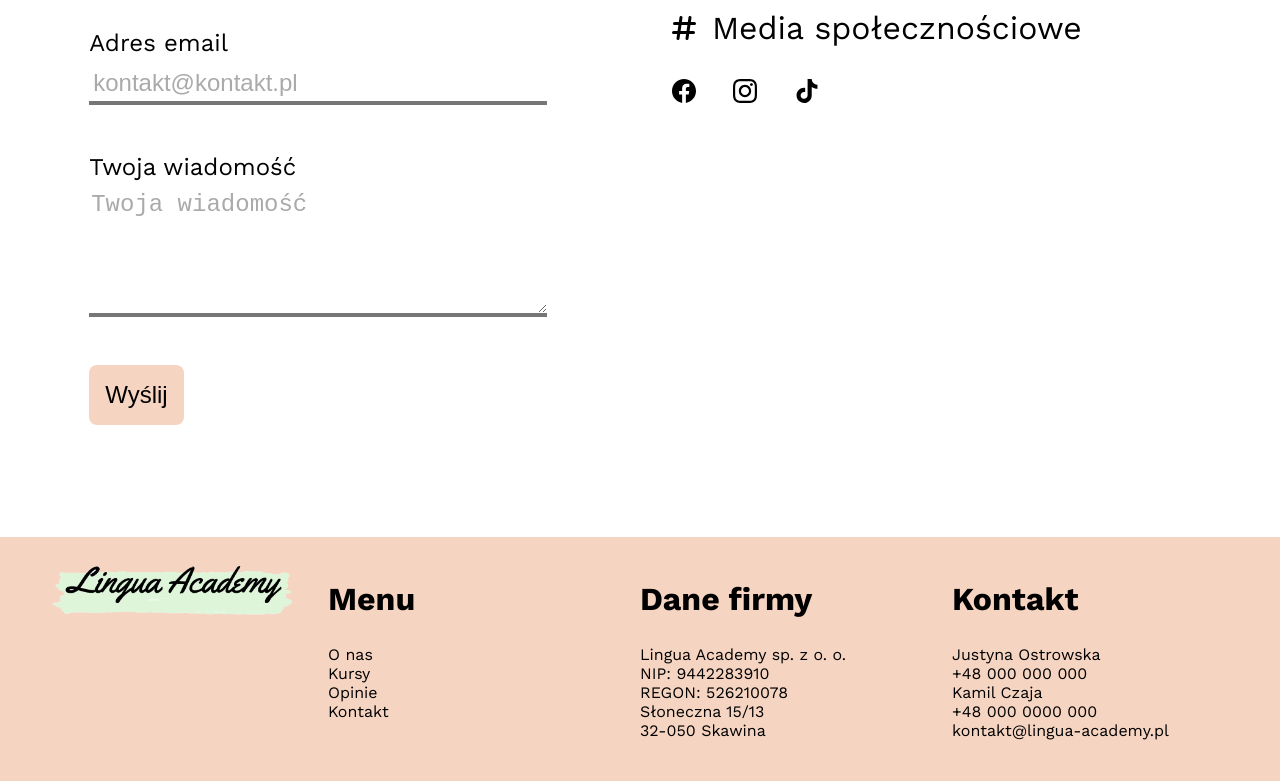
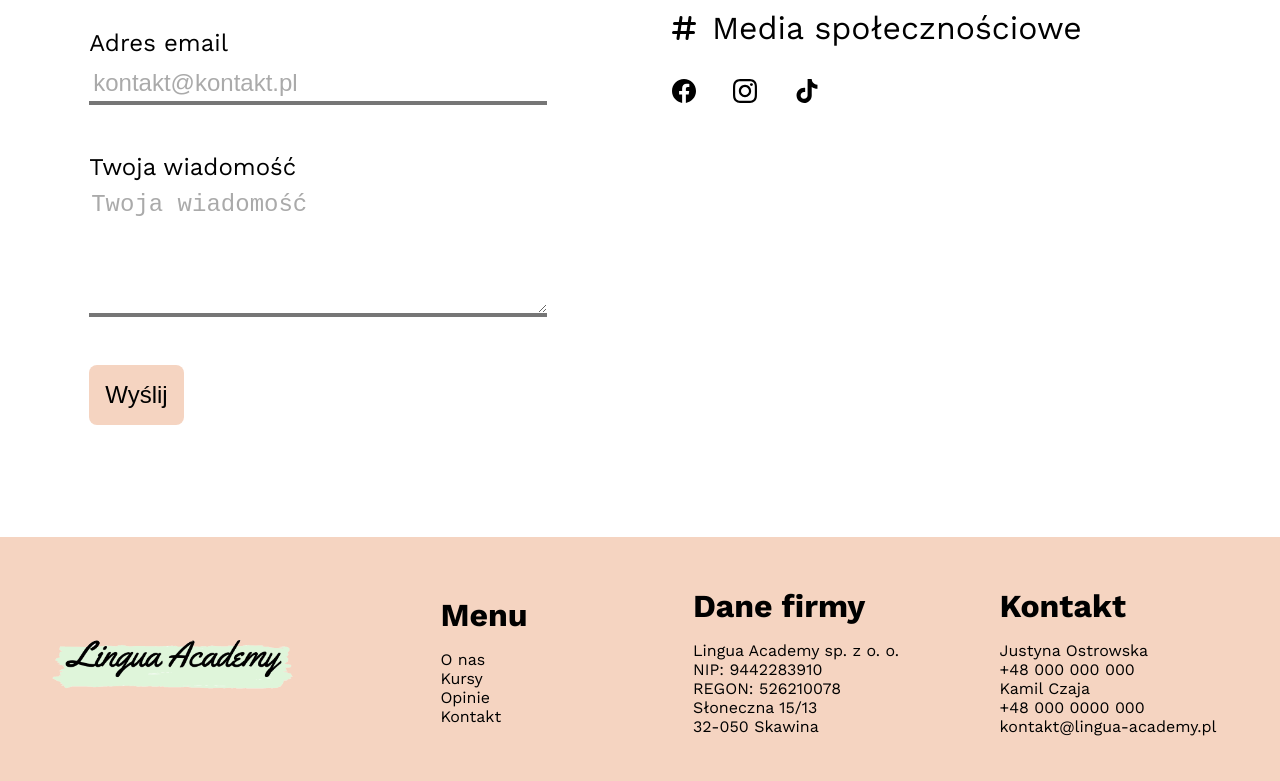
Before and after one commit to kamilczaja222/LinguaAcademy-portfolio, a website built with Parcel: page src/index.html in a window 1280 px wide. Shown: the part 3421-4202 px from the top of the page. Built offline with nearby package versions, Linux system fonts and the light colour scheme.

Commit message:
Footer responsiveness

```diff
--- a/src/index.html
+++ b/src/index.html
@@ -206,7 +206,10 @@
         </section>
     </main>
     <footer class="footer">
+        <div class="footer__box">
             <img class="footer__image" src="./images/logo_lingua.png" alt="logo Lingua Academy">
+        </div>
+        <article class="footer__box">
             <nav class="footer__nav">
                 <h2 class="footer__header">Menu</h2>
                 <ul class="footer__nav">
@@ -216,7 +219,9 @@
                     <li><a class="footer__link" href="#contact">Kontakt</a></li>
                 </ul>
             </nav>
-        <article class="footer__article">
+        </article>
+        <article class="footer__box">
+            <div>
                 <h2 class="footer__header">Dane firmy</h2>
                 <p class="footer__description">
                 Lingua Academy sp. z o. o.<br>
@@ -225,8 +230,10 @@
                 Słoneczna 15/13<br>
                 32-050 Skawina<br>
                 </p>
+            </div>
         </article>
-        <article class="footer__article">
+        <article class="footer__box">
+            <div>
                 <h2 class="footer__header">Kontakt</h2>
                 <p class="footer__description">
                     Justyna Ostrowska<br>
@@ -235,6 +242,7 @@
                     <a class="footer__link" href="tel:+48 000 000 000">+48 000 0000 000</a><br>
                     <a class="footer__link" href="mailto:kontakt@lingua-academy.pl">kontakt@lingua-academy.pl</a><br>
                 </p>
+            </div>
         </article>
     </footer>
     <script src="./main.js" type="module"></script>
--- a/src/scss/modules/footer.scss
+++ b/src/scss/modules/footer.scss
@@ -12,8 +12,14 @@
         display: grid;
         grid-template-columns: 1fr 1fr 1fr 1fr;
     }
+    &__box {
+        display: flex;
+        justify-content: center;
+        align-items: center;
+    }
     &__header {
         font-size: $text2;
+        margin: 8px 0;
         @media (min-width: $desktop) {
             font-size: $text1;
         }
@@ -21,6 +27,13 @@
     &__nav {
         list-style-type: none;
         padding: 0;
+        visibility: hidden;
+        @media (min-width: $desktop) {
+            visibility: visible;
+        }
+        @media (max-width: $desktop) {
+            height: 0;
+        }
     }
     &__link {
         font-size: 1rem;
```
Lines whose indentation alone changed are shown as unchanged.
